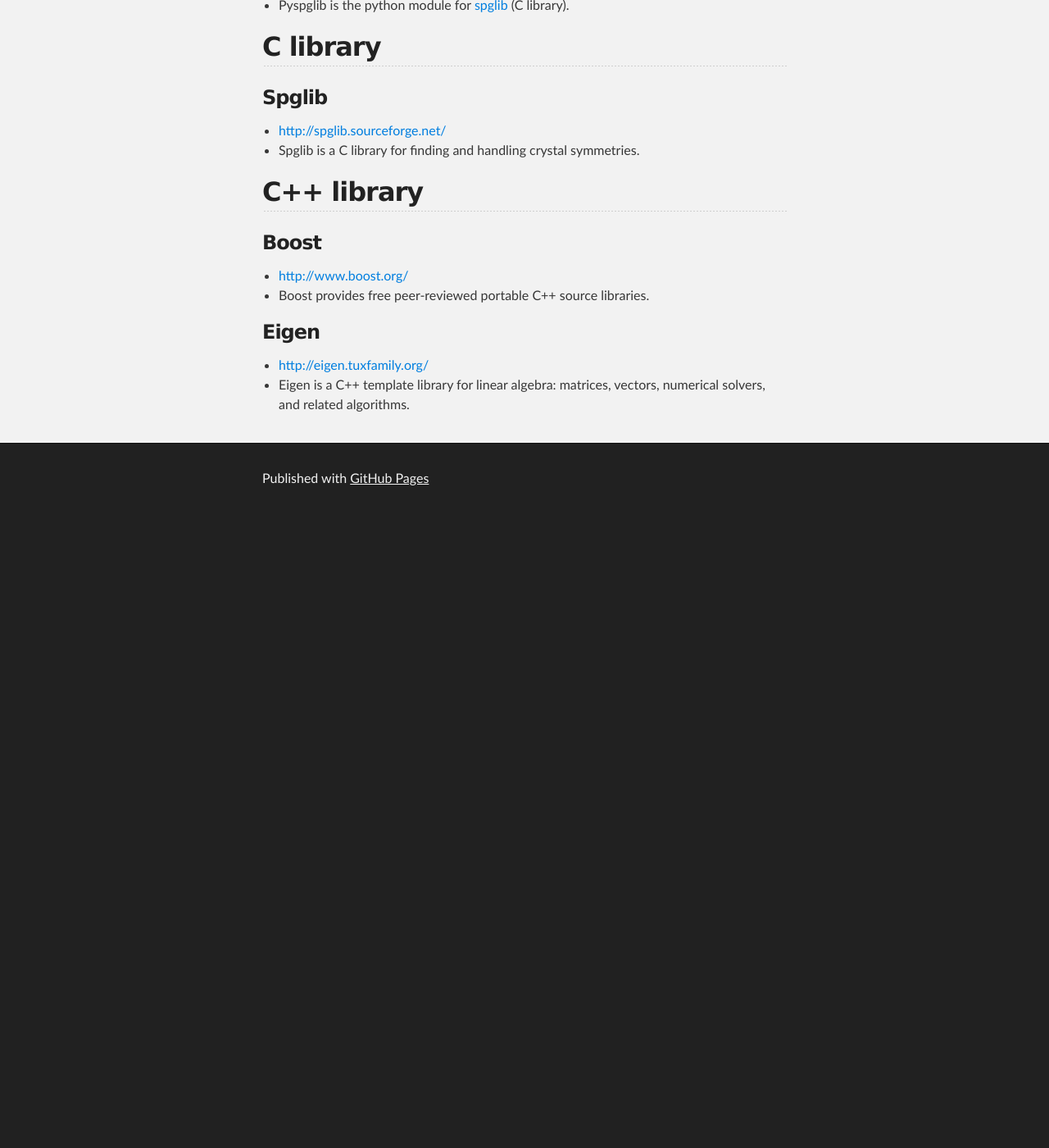
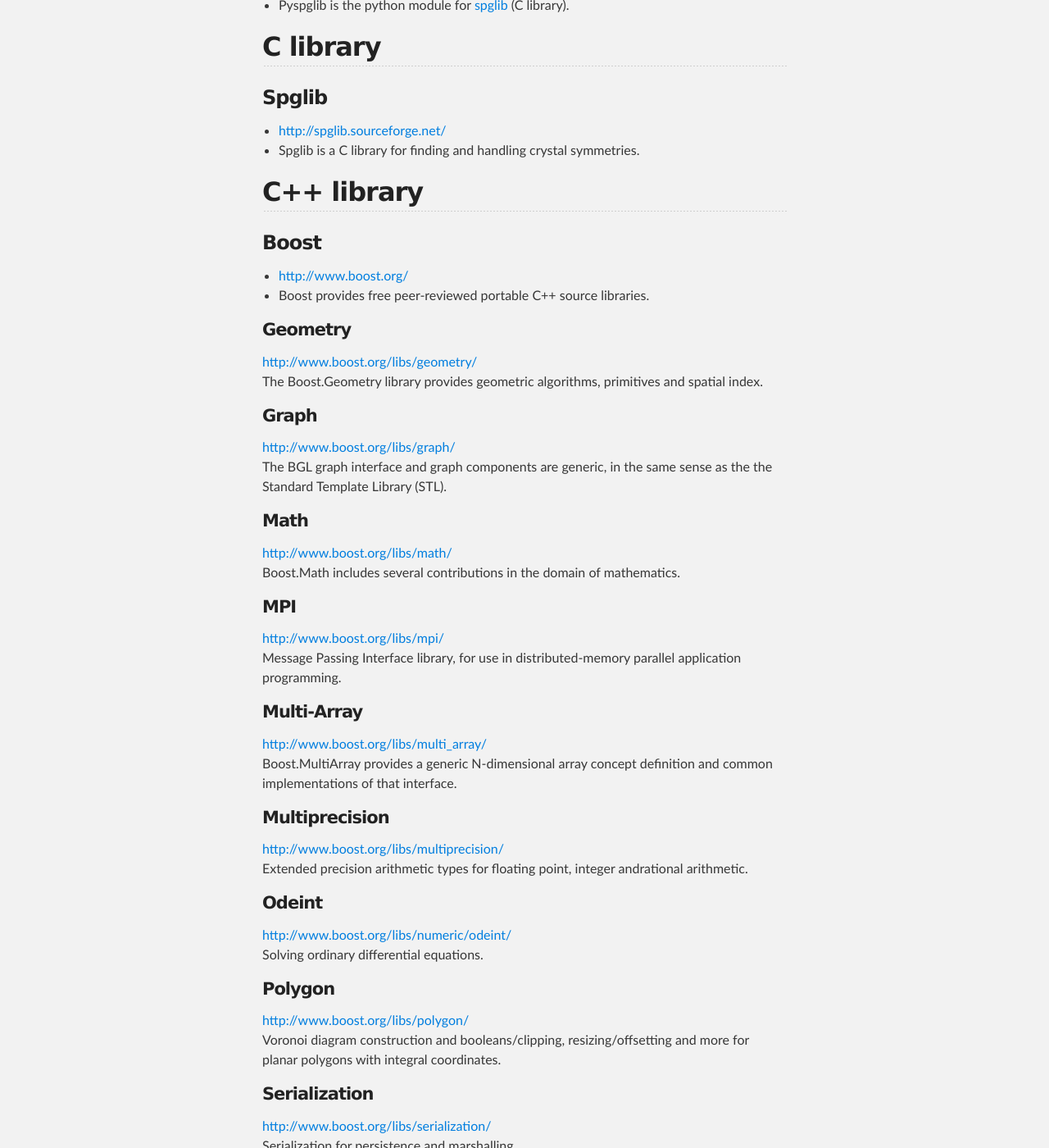
Before and after one commit to chemdb/chemdb.github.io, a Jekyll site: the page built from programming.md, in a window 1280 px wide and 1400 px high, scrolled down 986 px. Shown: the whole window at 82% size. Built offline with Jekyll 4.4.1, drawn with Linux system fonts in a browser that asks for light colours; nearby versions of some CDN libraries; before the commit the page ends 1616 px from its top, so only the background shows below that; some of the changed text lies outside the part shown.

Commit message:
add some libraries of boost

```diff
--- a/programming.md
+++ b/programming.md
@@ -41,6 +41,59 @@
 * [http://www.boost.org/](http://www.boost.org/)
 * Boost provides free peer-reviewed portable C++ source libraries.
 
+#### Geometry
+[http://www.boost.org/libs/geometry/](http://www.boost.org/libs/geometry/)
+The Boost.Geometry library provides geometric algorithms, primitives and spatial index.
+
+#### Graph
+[http://www.boost.org/libs/graph/](http://www.boost.org/libs/graph/)
+The BGL graph interface and graph components are generic, in the same sense as the the Standard Template Library (STL).
+
+#### Math
+[http://www.boost.org/libs/math/](http://www.boost.org/libs/math/)
+Boost.Math includes several contributions in the domain of mathematics.
+
+#### MPI
+[http://www.boost.org/libs/mpi/](http://www.boost.org/libs/mpi/)
+Message Passing Interface library, for use in distributed-memory parallel application programming.
+
+#### Multi-Array
+[http://www.boost.org/libs/multi_array/](http://www.boost.org/libs/multi_array/)
+Boost.MultiArray provides a generic N-dimensional array concept definition and common implementations of that interface.
+
+#### Multiprecision
+[http://www.boost.org/libs/multiprecision/](http://www.boost.org/libs/multiprecision/)
+Extended precision arithmetic types for floating point, integer andrational arithmetic.
+
+#### Odeint
+[http://www.boost.org/libs/numeric/odeint/](http://www.boost.org/libs/numeric/odeint/)
+Solving ordinary differential equations.
+
+#### Polygon
+[http://www.boost.org/libs/polygon/](http://www.boost.org/libs/polygon/)
+Voronoi diagram construction and booleans/clipping, resizing/offsetting and more for planar polygons with integral coordinates.
+
+#### Serialization
+[http://www.boost.org/libs/serialization/](http://www.boost.org/libs/serialization/)
+Serialization for persistence and marshalling.
+
+#### Sort
+[http://www.boost.org/libs/sort/](http://www.boost.org/libs/sort/)
+High-performance templated sort functions.
+
+#### Thread
+[http://www.boost.org/libs/thread/](http://www.boost.org/libs/thread/)
+Portable C++ multi-threading. C++11, C++14.
+
+#### uBLAS
+[http://www.boost.org/libs/numeric/ublas/](http://www.boost.org/libs/numeric/ublas/)
+uBLAS provides matrix and vector classes as well as basic linear algebra routines.
+Several dense, packed and sparse storage schemes are supported.
+
+#### Units
+[http://www.boost.org/libs/units/](http://www.boost.org/libs/units/)
+Zero-overhead dimensional analysis and unit/quantity manipulation and conversion.
+
 ### Eigen
 * [http://eigen.tuxfamily.org/](http://eigen.tuxfamily.org/)
 * Eigen is a C++ template library for linear algebra: matrices, vectors, numerical solvers, and related algorithms.
```
